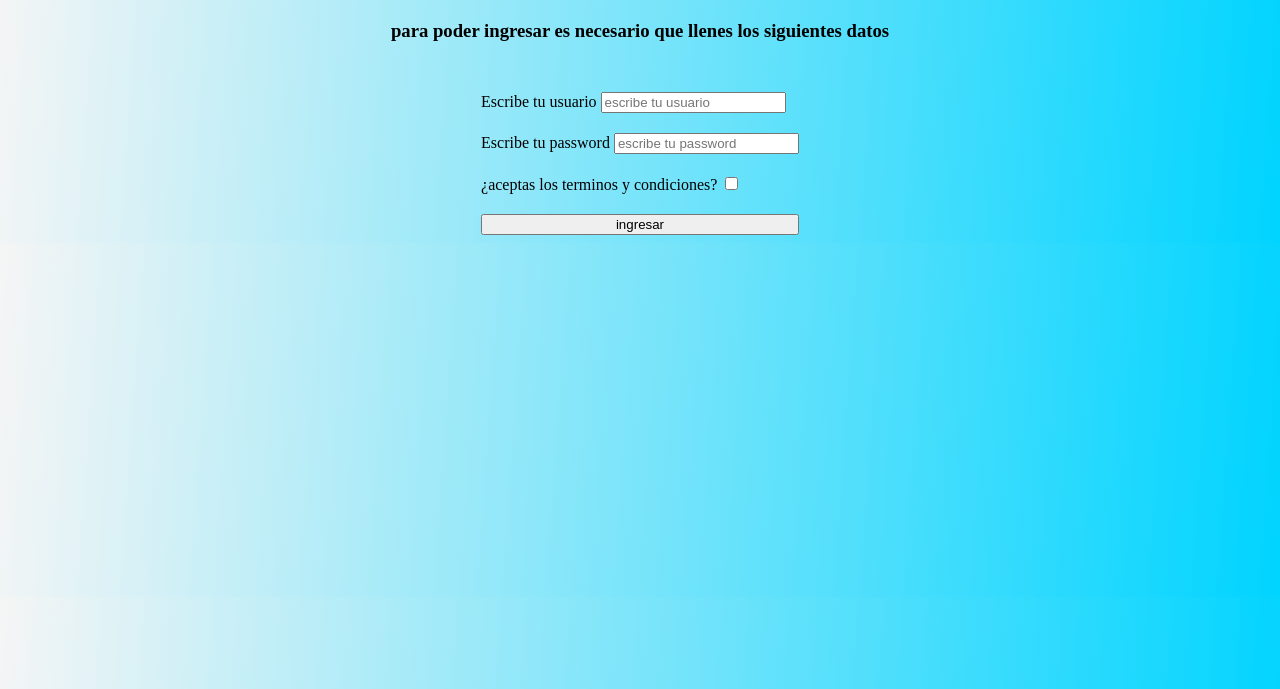
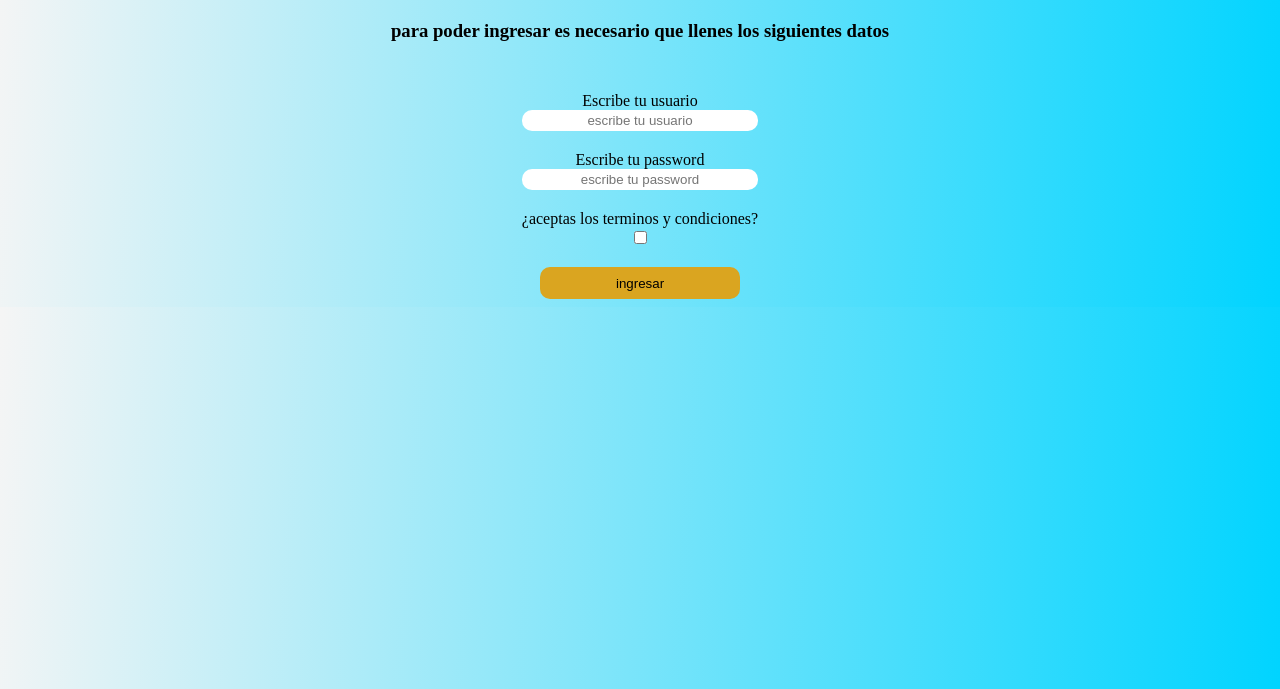
Before and after one commit to nicolasnos/ejercicios-vacaciones-BIT, a plain HTML site: page index.html in a window 1280 px wide. Shown: the part 111-800 px from the top of the page. Drawn offline with Linux system fonts and the light colour scheme.

Commit message:
routes finished

```diff
--- a/index.css
+++ b/index.css
@@ -13,6 +13,29 @@ form {
   display: flex;
   flex-direction: column;
   gap: 20px;
+  justify-content: center;
+}
+
+#form label {
+  display: flex;
+  flex-direction: column;
+  text-align: center;
+}
+
+form input {
+  outline: none;
+  border-color: transparent;
+  border-radius: 10px;
+  text-align: center;
+}
+
+form button {
+  background-color: goldenrod;
+  margin: auto;
+  border-color: transparent;
+  border-radius: 10px;
+  width: 200px;
+  height: 2rem;
 }
 
 form:hover {
```
Also changed, not shown: ejercicio15/index.html (+1 -0 lines), ejercicio2/index.html (+1 -0 lines), ejercicio3/index.html (+1 -0 lines).
